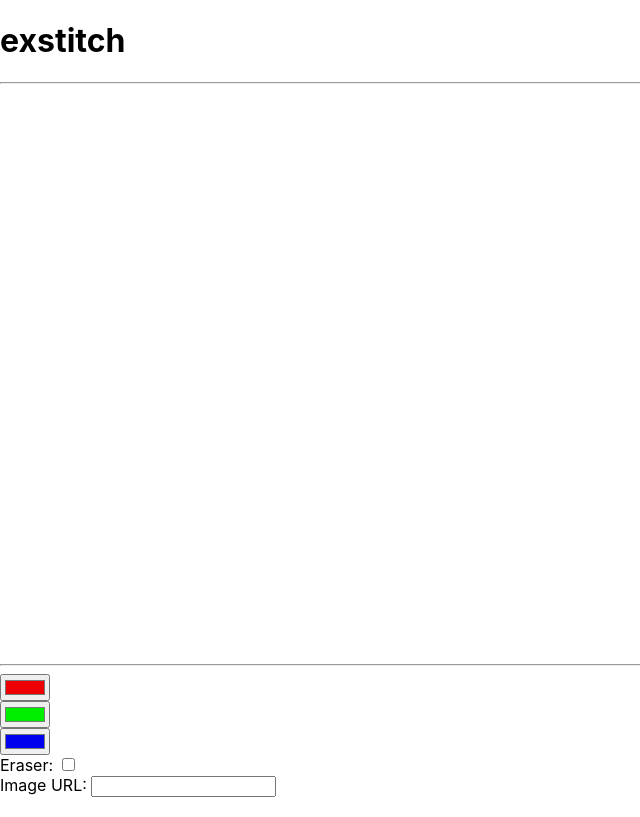
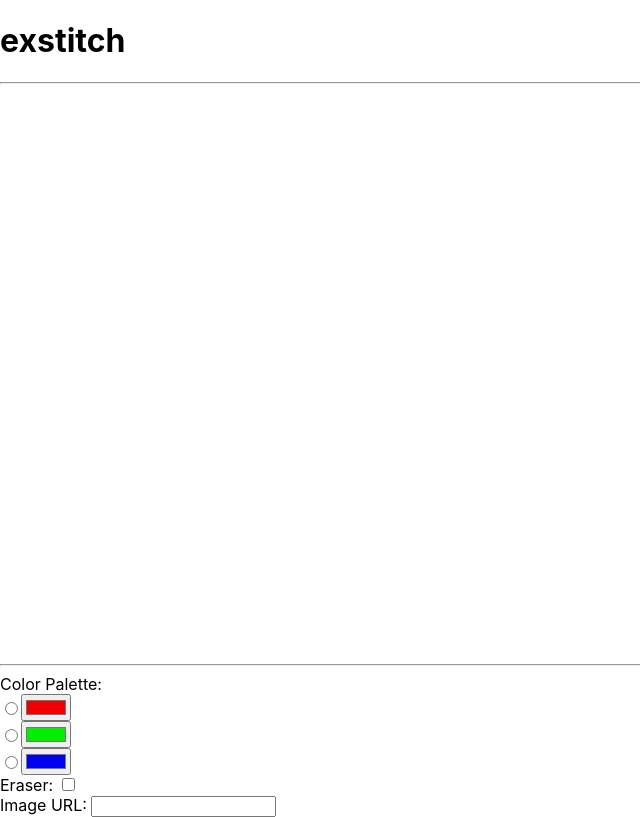
Before and after one commit to monman53/exstitch, a React (Create React App) app: page / in a window 1280 px wide. Shown: the whole page, without its empty margins (0-640 px from the left). Built offline with nearby package versions, Linux system fonts and the light colour scheme.

Commit message:
Use radio input for color palette

```diff
--- a/src/Editor.tsx
+++ b/src/Editor.tsx
@@ -108,6 +108,12 @@ function Editor() {
     setState({ ...state, grid: grid })
   };
 
+  const handleColorSelectedChange = (idx: number) => {
+    return () => {
+      setState({ ...state, colorSelected: idx })
+    }
+  };
+
   const handleColorChange = (idx: number) => {
     return (event: React.ChangeEvent<HTMLInputElement>) => {
       const new_color = event.target.value;
@@ -152,8 +158,19 @@ function Editor() {
       </div>
       <hr />
       <div>
-        {state.color.map((c, idx) => { return (<div><input type="color" value={c} onChange={handleColorChange(idx)} /><br /></div>) })}
-        {/* Color: <input type="color" value={state.color} onChange={handleColorChange} /> */}
+        Color Palette: <div />
+        {state.color.map((c, idx) => {
+          const id = "color_input_" + String(idx);
+          return (
+            <div>
+              <input type="radio" id={id} name="color_input" onChange={handleColorSelectedChange(idx)} />
+              <label htmlFor={id}>
+                <input type="color" value={c} onChange={handleColorChange(idx)} />
+              </label>
+              <br />
+            </div>
+          )
+        })}
         Eraser: <input type="checkbox" checked={state.eraserEnabled} onChange={handleEraserChange} />
         <br />
         Image URL: <input type="text" value={state.imageURL} onChange={handleImageURLChange} />
```
